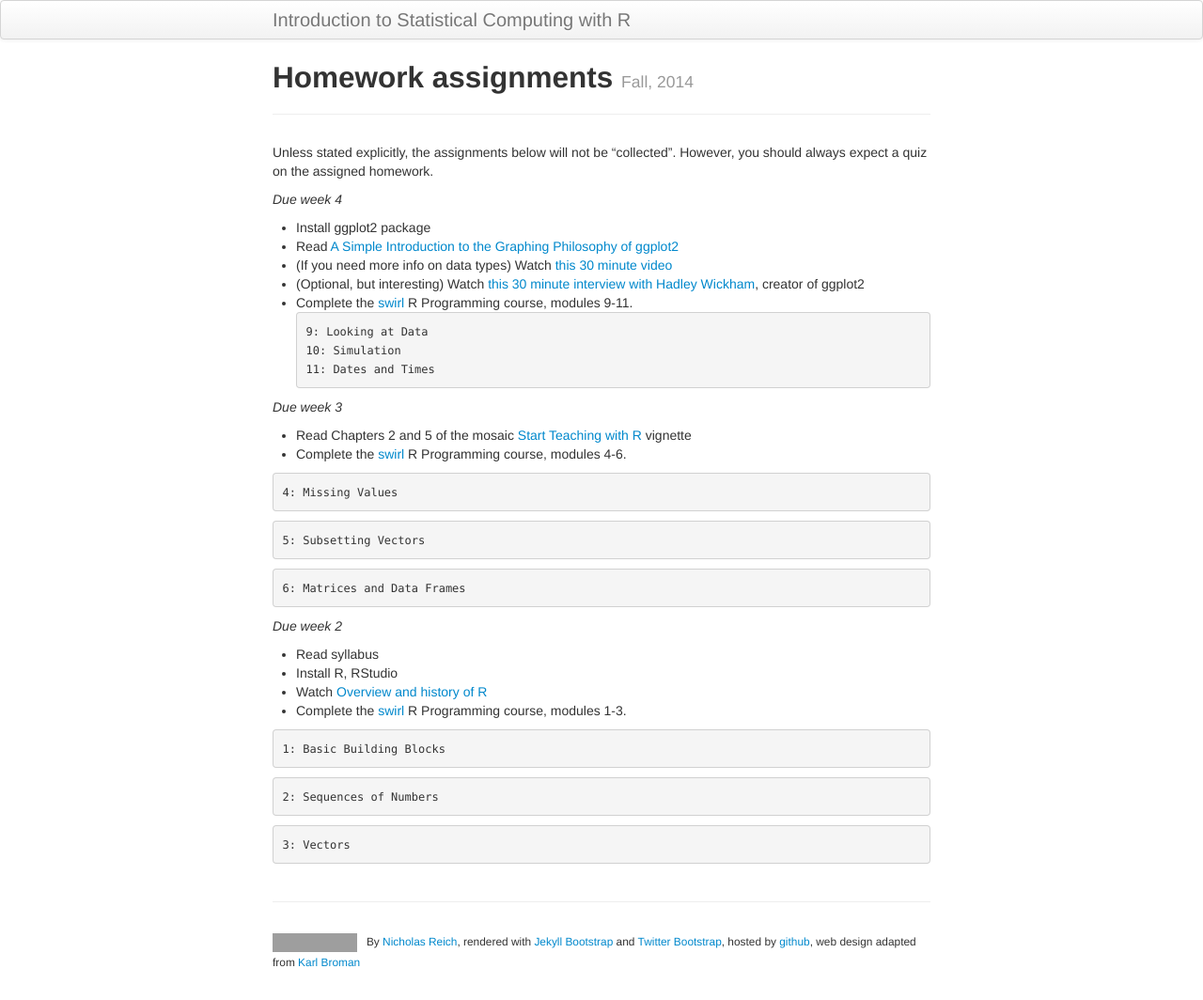
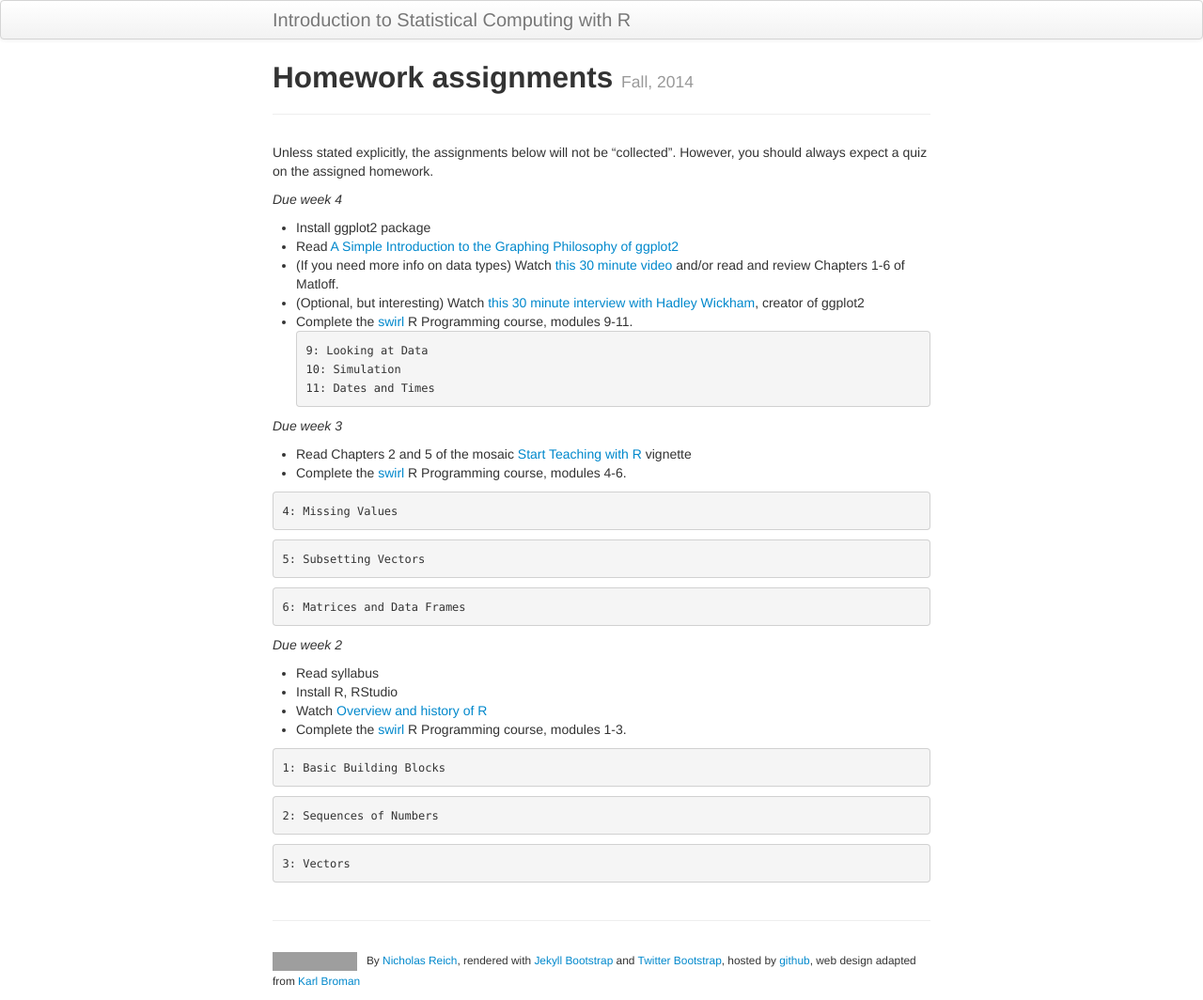
Before and after one commit to nickreich/statComp2014, a Jekyll site: the page built from pages/homework.md, in a window 1280 px wide. Shown: the whole page at 94% size. Built offline with Jekyll 4.4.1, drawn with Linux system fonts in a browser that asks for light colours; grey boxes are pictures that could not be loaded.

Commit message:
update homework.

````diff
--- a/pages/homework.md
+++ b/pages/homework.md
@@ -12,7 +12,7 @@ _Due week 4_
 
 * Install ggplot2 package
 * Read [A Simple Introduction to the Graphing Philosophy of ggplot2](http://tomhopper.me/2014/03/28/a-simple-introduction-to-the-graphing-philosophy-of-ggplot2/)
-* (If you need more info on data types) Watch [this 30 minute video](https://www.youtube.com/watch?v=5AQM-yUX9zg&index=6&list=PLjTlxb-wKvXNSDfcKPFH2gzHGyjpeCZmJ)
+* (If you need more info on data types) Watch [this 30 minute video](https://www.youtube.com/watch?v=5AQM-yUX9zg&index=6&list=PLjTlxb-wKvXNSDfcKPFH2gzHGyjpeCZmJ) and/or read and review Chapters 1-6 of Matloff.
 * (Optional, but interesting) Watch [this 30 minute interview with Hadley Wickham](https://www.youtube.com/watch?v=JxwxefRAu70), creator of ggplot2
 * Complete the [swirl](http://swirlstats.com/students.html) R Programming course, modules 9-11.
 ```
````
